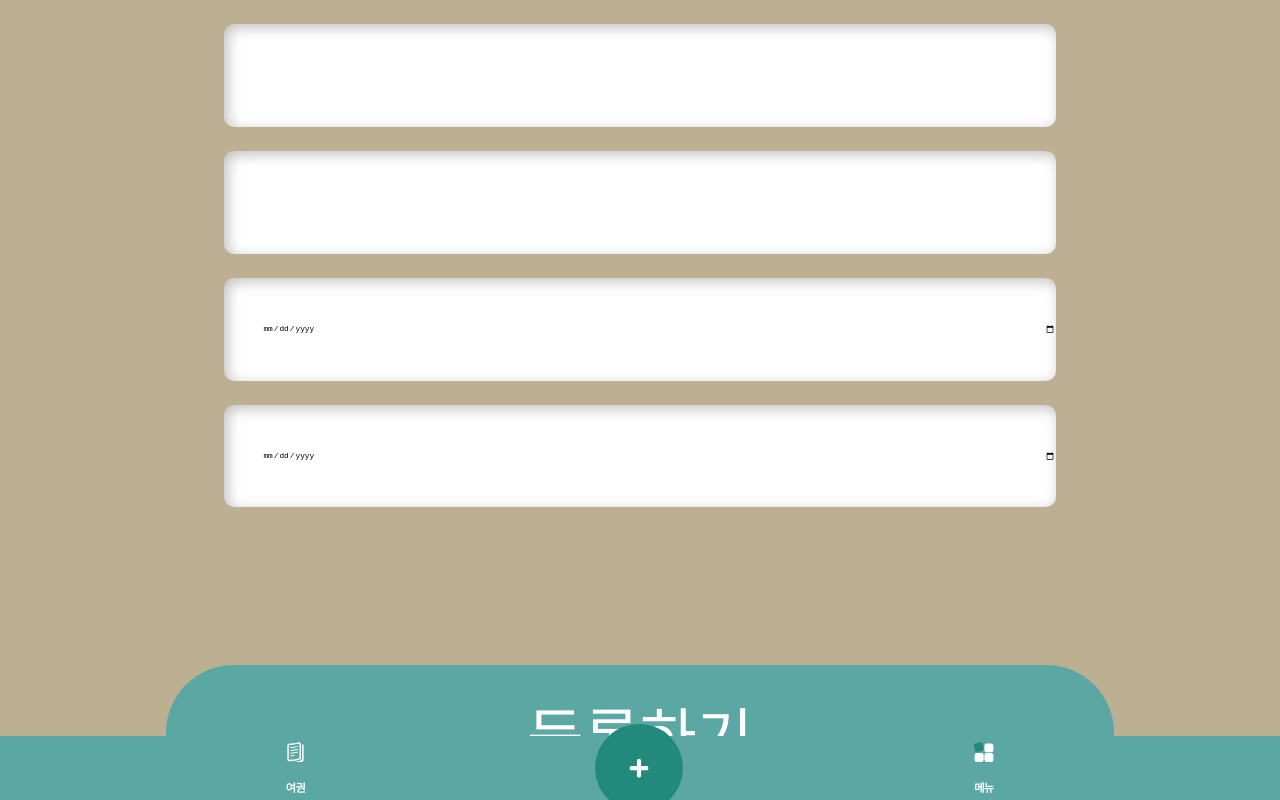
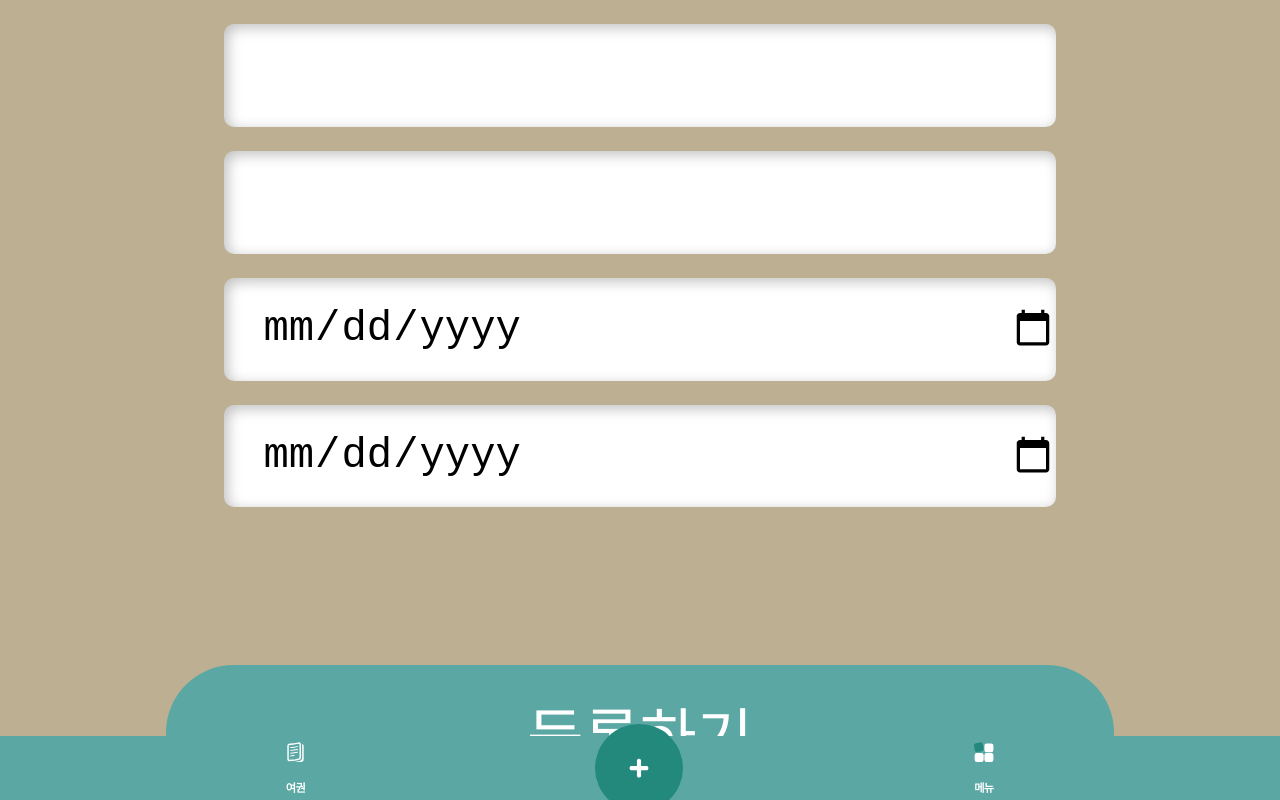
Before and after one commit to hackertoneTeam/hackertone-front, a React (Create React App) app: page /visa/register in a window 1280 px wide. Built offline with nearby package versions, Linux system fonts and the light colour scheme; a web font is replaced by a local one.

Commit message:
[ENH] 수

```diff
--- a/src/views/visaRegister/VisaRegisterPage.js
+++ b/src/views/visaRegister/VisaRegisterPage.js
@@ -2,15 +2,18 @@ import {visaRegisterApi} from "../../apis/visa";
 import {useForm} from "react-hook-form";
 import FooterLayout from "../../commons/layouts/FooterLayout";
 import style from './VisaRegisterPage.module.css'
+import {useNavigate} from "react-router-dom";
 const VisaRegisterPage = () => {
   const {
     register,
     handleSubmit,
     formState: { errors },
   } = useForm()
+  const navigate = useNavigate();
 
   const onSubmit = (data) => {
     visaRegister(data);
+    navigate('/main')
   }
   const visaRegister = (data) => {
     let formattedData = {
--- a/src/views/visaRegister/VisaRegisterPage.module.css
+++ b/src/views/visaRegister/VisaRegisterPage.module.css
@@ -17,6 +17,7 @@ input[type=text] {
   border: none;
   box-sizing: border-box;
   box-shadow: inset 0.27vw 0.27vw 1.07vw 0vw #00000040;
+  font-size: 3.3vw;
 
 }
 input[type=date] {
@@ -29,6 +30,7 @@ input[type=date] {
   border: none;
   box-sizing: border-box;
   box-shadow: inset 0.27vw 0.27vw 1.07vw 0vw #00000040;
+  font-size: 3.3vw;
 }
 
 input[type=submit] {
```
